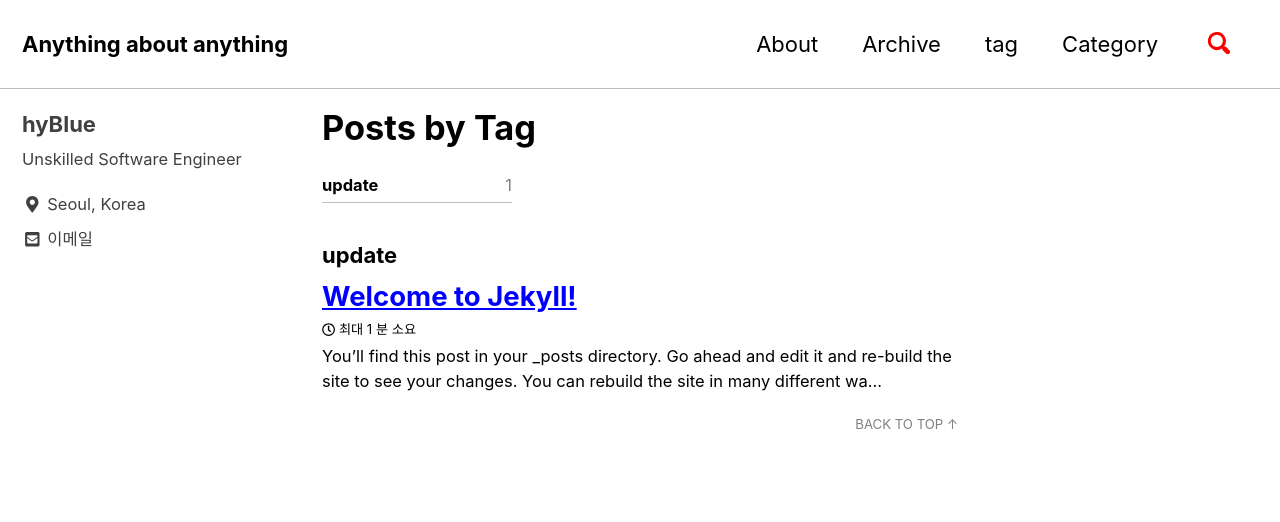
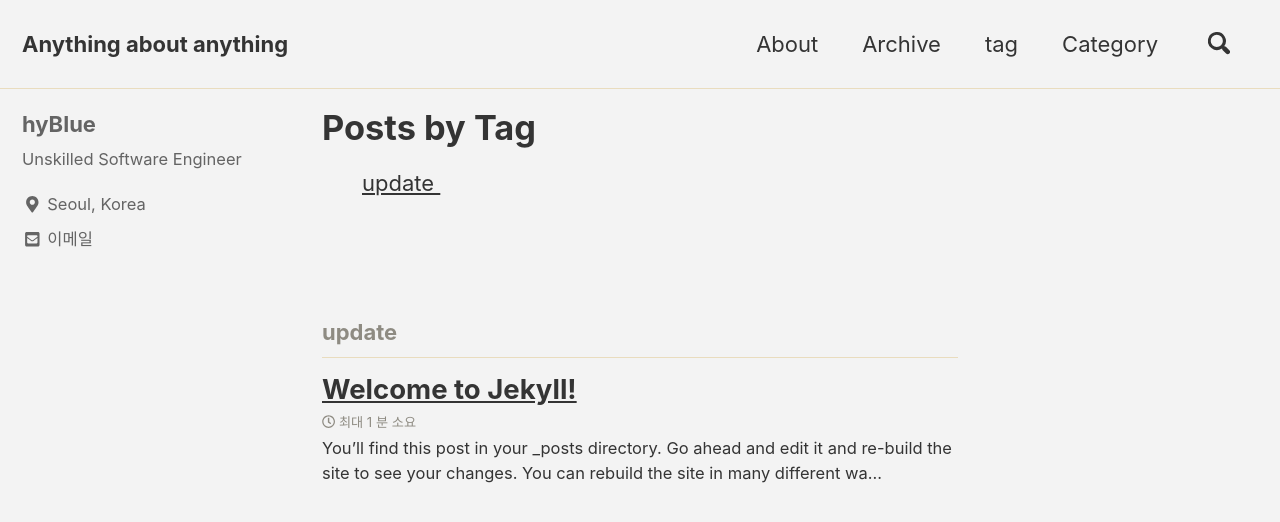
Before and after one commit to hyBlue/hyBlue.github.io, a Jekyll site: the page built from _pages/tag-archive.md, in a window 1280 px wide and 900 px high. Shown: the top 522 px of the window. Built offline with Jekyll 4.4.1, drawn with Linux system fonts in a browser that asks for light colours; cached includes are drawn as plain includes; nearby versions of some CDN libraries.

```diff
--- a/_config.yml
+++ b/_config.yml
@@ -12,7 +12,7 @@
 
 # theme                  : "minimal-mistakes-jekyll"
 # remote_theme           : "mmistakes/minimal-mistakes"
-minimal_mistakes_skin    : "contrast" # "air", "aqua", "contrast", "dark", "dirt", "neon", "mint", "plum", "sunrise"
+minimal_mistakes_skin    : "dirt" # "air", "aqua", "contrast", "dark", "dirt", "neon", "mint", "plum", "sunrise"
 
 # Site Settings
 locale                   : "ko"
--- a/_pages/tag-archive.md
+++ b/_pages/tag-archive.md
@@ -1,6 +1,25 @@
 ---
+layout: archive
+permalink: /tags/
 title: "Posts by Tag"
-permalink: /tags/
-layout: tags
 author_profile: true
 ---
+{% include group-by-array collection=site.posts field="tags" %}
+<ul>
+  {% for tag in site.tags %}
+    <span>
+      <a href="#{{ tag | first }}">
+        {{ tag | first }}
+      </a> &nbsp;&nbsp;&nbsp;
+    </span>
+  {% endfor %}
+</ul>
+<br/>
+<br/>
+{% for tag in group_names %}
+  {% assign posts = group_items[forloop.index0] %}
+  <h2 id="{{ tag | slugify }}" class="archive__subtitle">{{ tag }}</h2>
+  {% for post in posts %}
+    {% include archive-single.html %}
+  {% endfor %}
+{% endfor %}
```
Also changed, not shown: 1 other file.
